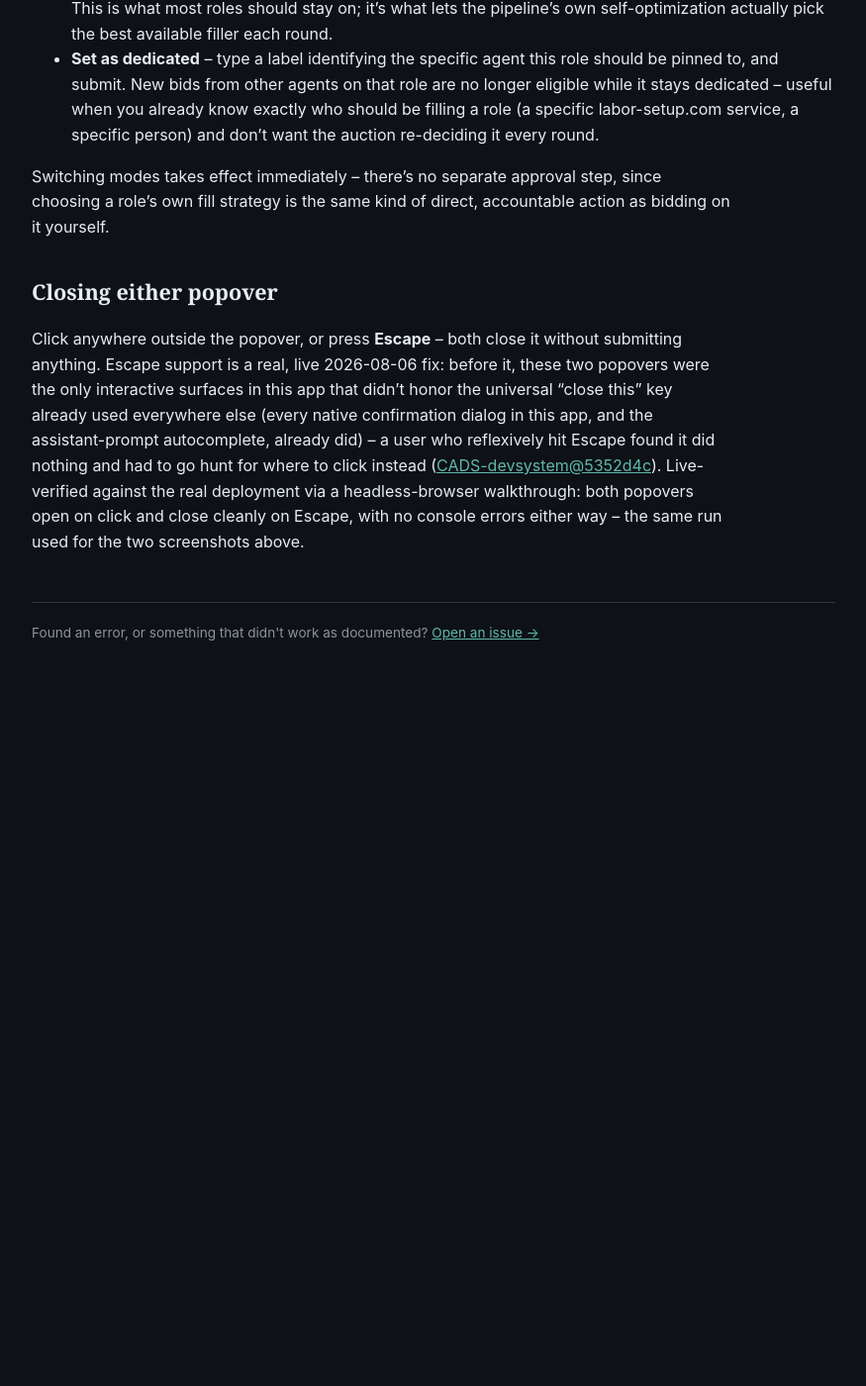
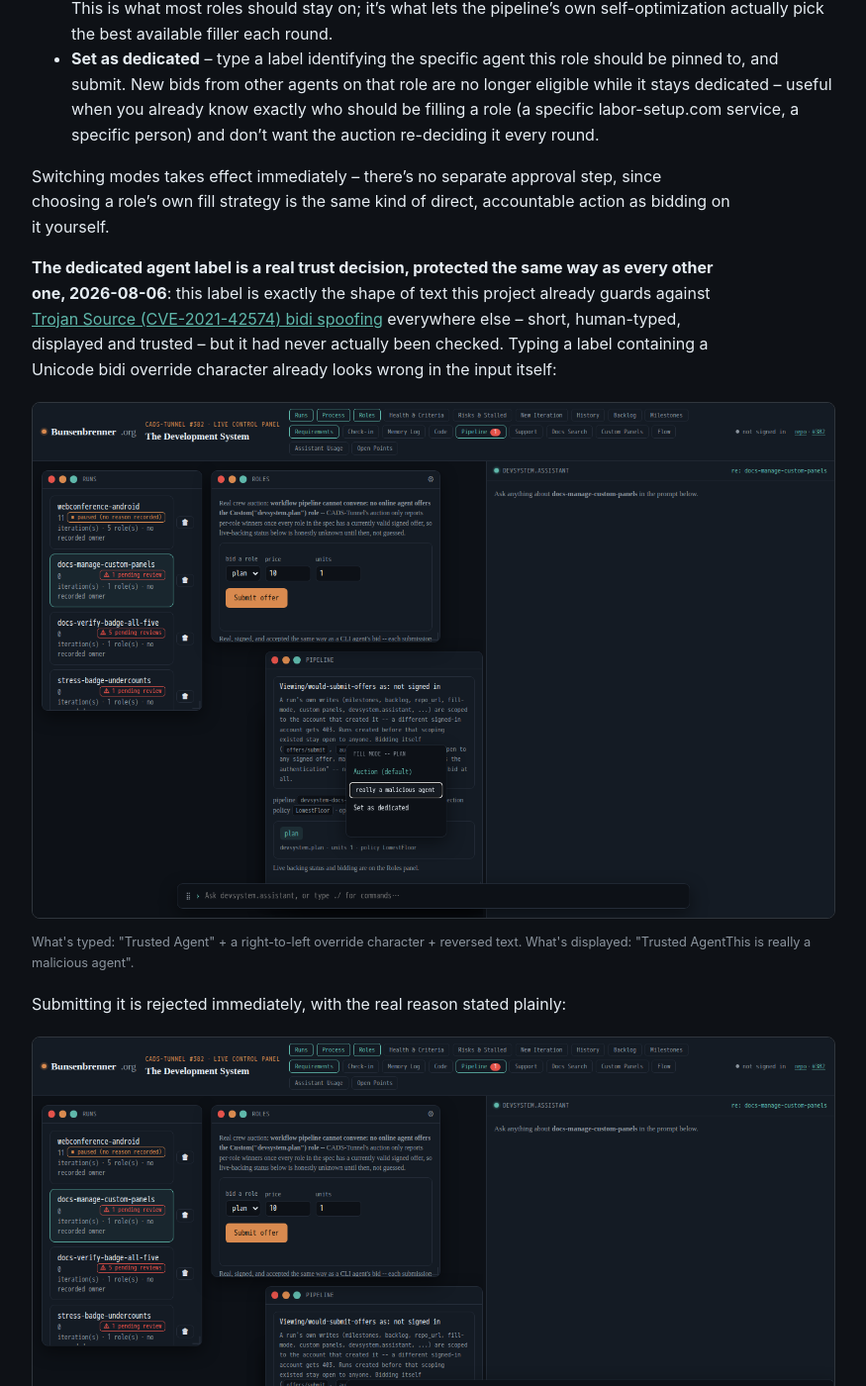
Before and after one commit to scimbe/CADS-devsystem-docs, a Jekyll site: the page built from _how-to/set-auto-refresh-and-fill-mode.md, in a window 1280 px wide and 1400 px high, scrolled down 1922 px. Shown: the whole window at 99% size, without its empty margins (322-1197 px from the left). Built offline with Jekyll 4.4.1, drawn with Linux system fonts in a browser that asks for light colours; before the commit the page ends 2636 px from its top, so only the background shows below that; some of the changed text lies outside the part shown.

Commit message:
how-to: document the role fill-mode bidi fix with real screenshots
Live-captured both: the scrambled label as typed (before submit), and
the real rejection message after (CADS-devsystem@824e17f). Same class
already documented for requirements/milestones/backlog/panel-title/
stage-rationale, extended to the dedicated-agent label.

Co-Authored-By: Claude Sonnet 5 <noreply@anthropic.com>
Claude-Session: https://claude.ai/code/session_018FkngvdKnmVcAT84EZe7Ur

```diff
--- a/_how-to/set-auto-refresh-and-fill-mode.md
+++ b/_how-to/set-auto-refresh-and-fill-mode.md
@@ -47,6 +47,25 @@ a popover offering two real fill strategies for that specific role:
 Switching modes takes effect immediately -- there's no separate approval step, since choosing a
 role's own fill strategy is the same kind of direct, accountable action as bidding on it yourself.
 
+**The dedicated agent label is a real trust decision, protected the same way as every other one,
+2026-08-06**: this label is exactly the shape of text this project already guards against [Trojan
+Source (CVE-2021-42574) bidi
+spoofing]({{ '/explanation/requirements-and-automode/' | relative_url }}) everywhere else --
+short, human-typed, displayed and trusted -- but it had never actually been checked. Typing a label
+containing a Unicode bidi override character already looks wrong in the input itself:
+
+<figure>
+<img src="{{ '/assets/img/howto-panel-controls/03-fillmode-bidi-typed.png' | relative_url }}" alt="The fill-mode popover's dedicated-agent-label input showing the literal text 'Trusted AgentThis is really a malicious agent'">
+<figcaption>What's typed: "Trusted Agent" + a right-to-left override character + reversed text. What's displayed: "Trusted AgentThis is really a malicious agent".</figcaption>
+</figure>
+
+Submitting it is rejected immediately, with the real reason stated plainly:
+
+<figure>
+<img src="{{ '/assets/img/howto-panel-controls/04-fillmode-bidi-rejected.png' | relative_url }}" alt="The same popover after clicking Set as dedicated, showing a red error: 'label contains a Unicode bidi control character (e.g. a right-to-left override) -- these can make the visually displayed text not match what's actually stored'">
+<figcaption>Rejected -- a label whose on-screen text could be made to lie about who you're actually trusting with a role never gets saved.</figcaption>
+</figure>
+
 ## Closing either popover
 
 Click anywhere outside the popover, or press **Escape** -- both close it without submitting
```
Also changed, not shown: assets/img/howto-panel-controls/03-fillmode-bidi-typed.png (added), assets/img/howto-panel-controls/04-fillmode-bidi-rejected.png (added).
